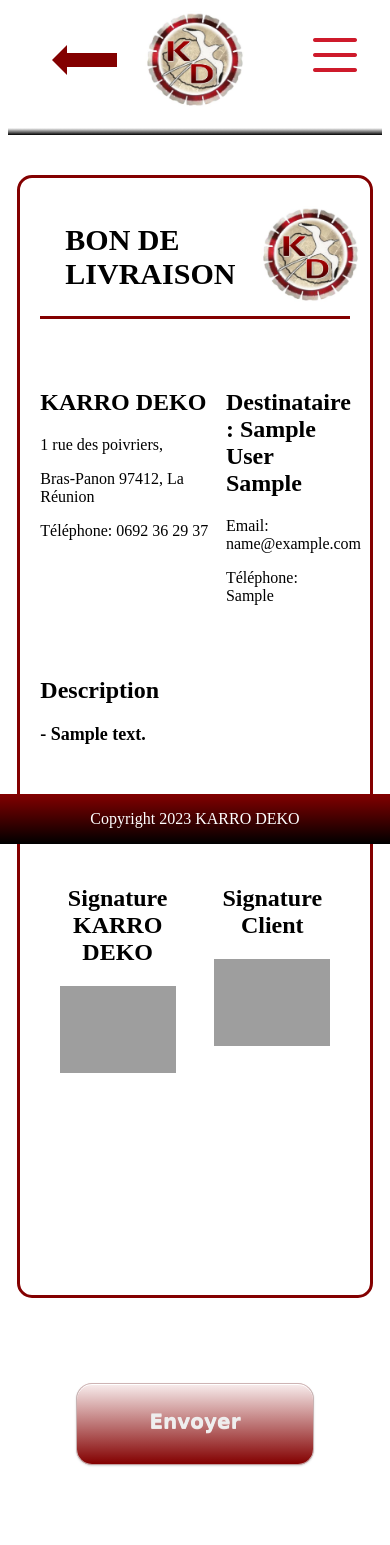
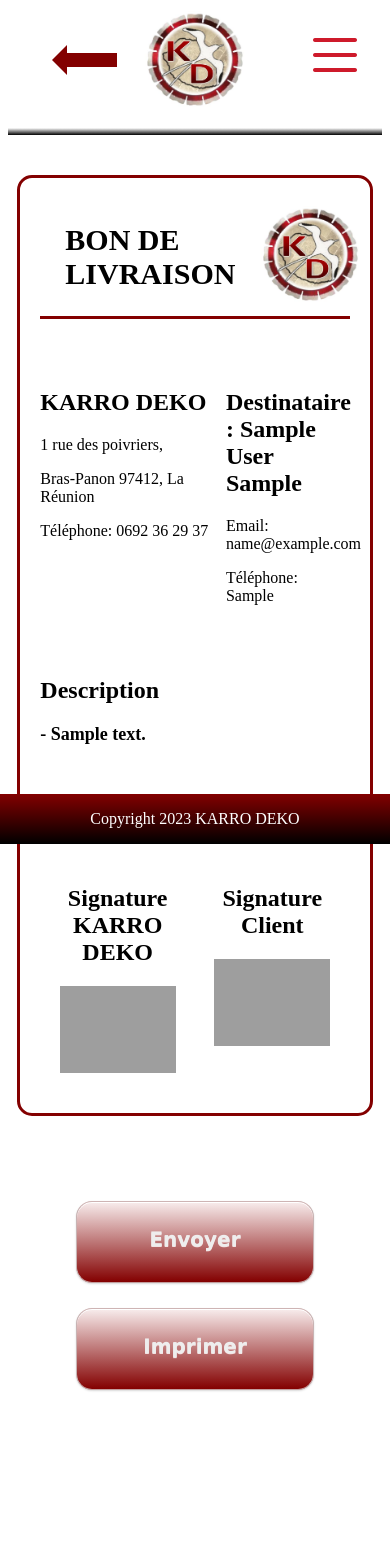
Before and after one commit to Alexandre9292/karrodeko, a Django app: page /customer/1/BDL in a window 390 px wide. After the commit the page ends 1391 px from the top, so only its background shows below. Run offline with Django 4.2, Linux system fonts and the light colour scheme; a user stored in the database is signed in; tables that the repository leaves empty hold one stand-in row (values such as "Sample post"); parts of the project's set-up code (start-up, migrations or seed data) failed here and were passed over; some libraries are stand-ins or nearby versions; grey boxes are pictures that could not be loaded.

Commit message:
Impression bdl

```diff
--- a/management/templates/management/bdl.html
+++ b/management/templates/management/bdl.html
@@ -2,7 +2,7 @@
 {% load static %}
 {% block content %}
 
-    <a href="{% url 'info_customer' customer.id %}"><div class="arrow-back"></div></a>
+    <a href="{% url 'info_customer' customer.id %}"><div class="arrow-back no-print"></div></a>
 
     <div class="info-bdl">
         <div class="bdl-header">
@@ -82,14 +82,17 @@
         </div>
     </div>
 
-    <div class="button-dash">
+    <div class="button-bdl no-print">
         {% if bdl.is_signed_KD and bdl.is_signed_client %}
             <a class="button-element" href="{% url 'send_bdl' customer.id bdl.id %}">
                 <span>Envoyer</span>
             </a>
+            <a class="button-element" onclick="printBDL()">
+                <span>Imprimer</span>
+            </a>
         {% else %}
             <a id="btn-submit" class="button-element">
-                <span>Envoyer</span>
+                <span>Valider</span>
             </a>
         {% endif %}
     </div>
@@ -108,6 +111,10 @@
     }
     function clearSignatureK() {
         $("#signatureK").jSignature("reset");
+    }
+
+    function printBDL() {
+        window.print();
     }
 
     $(document).ready(function () {
--- a/management/views.py
+++ b/management/views.py
@@ -202,7 +202,6 @@
 
             customer.save()
             bdl.save()
-            send_bdl(request, customer.id, bdl.id)
         return redirect('bon_de_livraison', customer_id=customer.id)
 
     return render(request, 'management/bdl.html', context={'form': form, 'customer': customer, 'bdl': bdl, 'descriptions': descriptions})
--- a/static/app.css
+++ b/static/app.css
@@ -83,6 +83,13 @@
     text-align: center;
 }
 
+.button-bdl {
+    display: grid;
+    grid-template-columns: auto auto;
+    padding: 10px;
+    text-align: center;
+}
+
 .button-cust {
     display: grid;
     grid-template-columns: auto auto auto auto;
@@ -132,7 +139,7 @@
         width: 200px;
     }
 
-    .button-dash {
+    .button-dash, .button-bdl {
         grid-template-columns: auto auto;
     }
 }
@@ -146,7 +153,7 @@
         width: 200px;
     }
 
-    .button-dash {
+    .button-dash, .button-bdl {
         grid-template-columns: auto;
     }
 }
@@ -690,7 +697,6 @@
 
 .info-bdl {
     width: 21cm;
-    min-height: 29.7cm;
     box-sizing: border-box;
     border-radius: 15px;
     border: solid #830000;
--- a/templates/base.html
+++ b/templates/base.html
@@ -35,7 +35,7 @@
 
 <body>
     <header class="no-print">
-        <div class="content-header no-print">
+        <div class="content-header">
             <a href="{% url 'dashbord' %}" style="text-decoration: none;">
                 <img class="logo" src="{% static 'images/logo.jpg'%}">
             </a>
```
